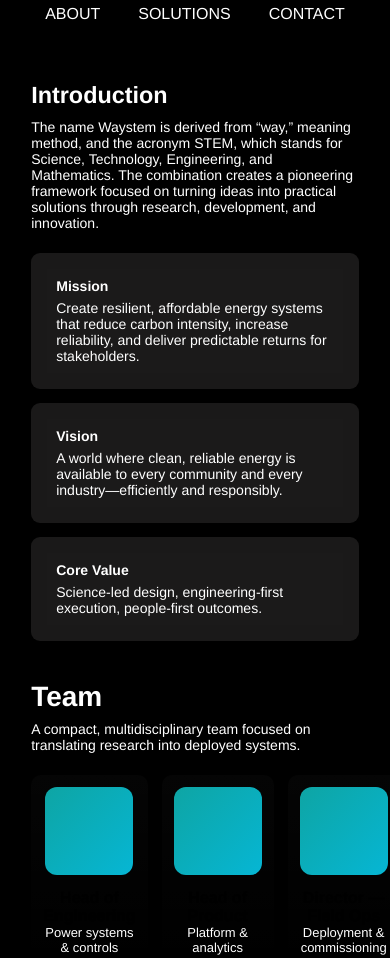
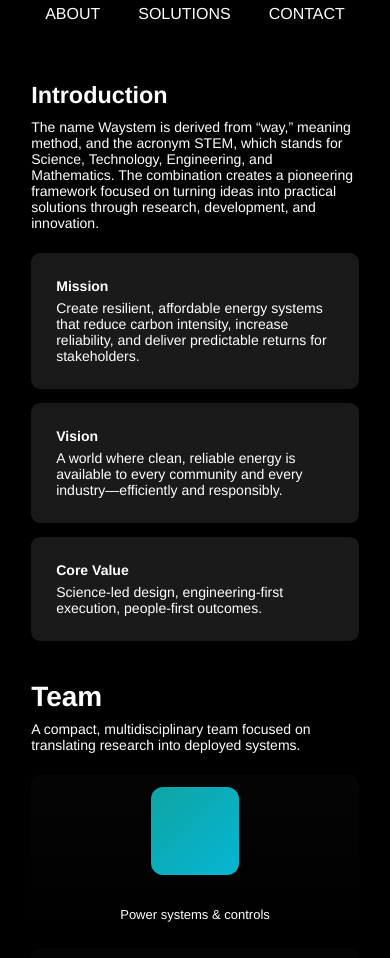
Before and after one commit to xIndustry/cpd, a plain HTML site: page index.html in a window 390 px wide. Shown: the part 98-1056 px from the top of the page. Drawn offline with Linux system fonts and the light colour scheme.

Commit message:
Update style.css

```diff
--- a/style.css
+++ b/style.css
@@ -640,3 +640,8 @@ p.lead {
     width: calc(33.33% - 10px);
   }
 }
+@media (max-width:900px) {
+       .team {
+        flex-direction: column;
+        grid-template-columns: 1fr;
+      }
```
